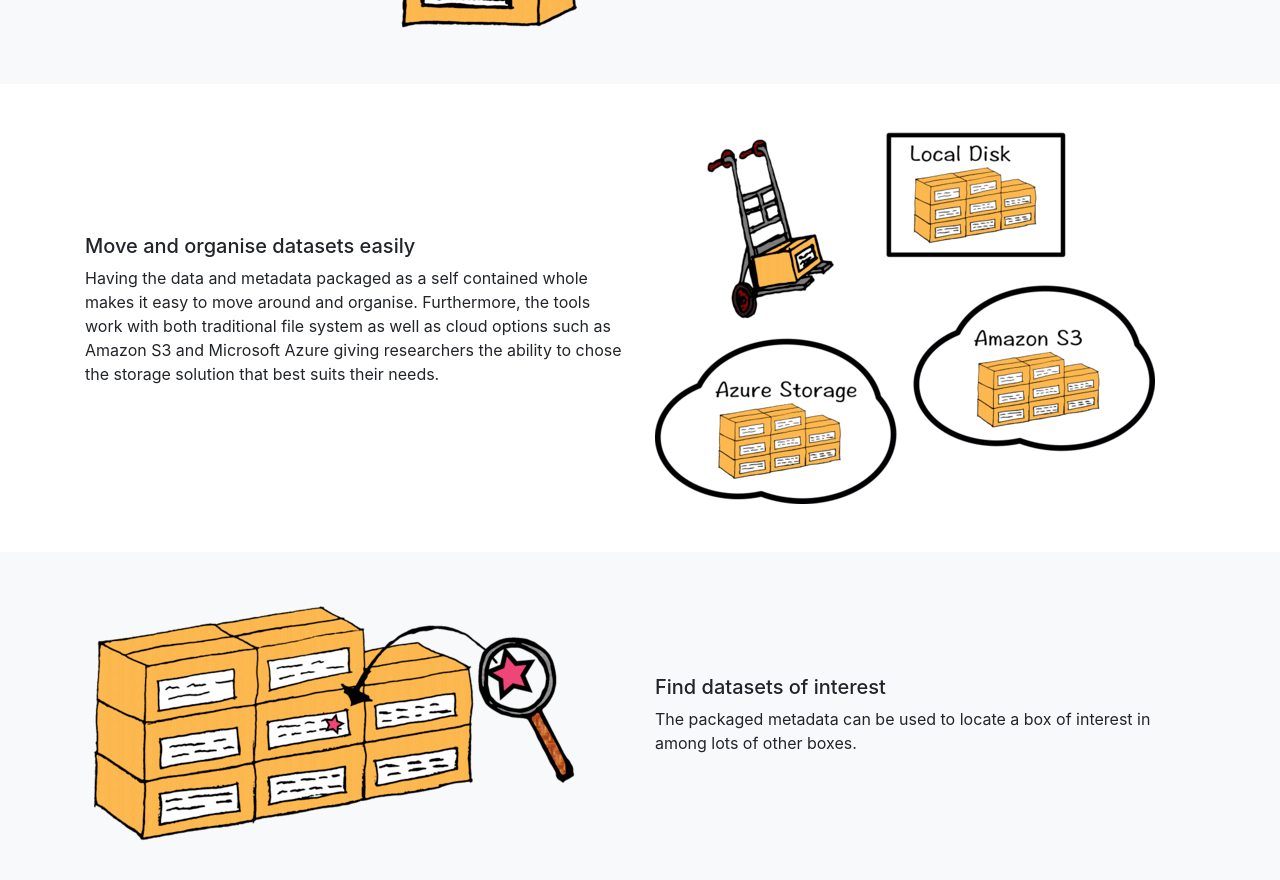
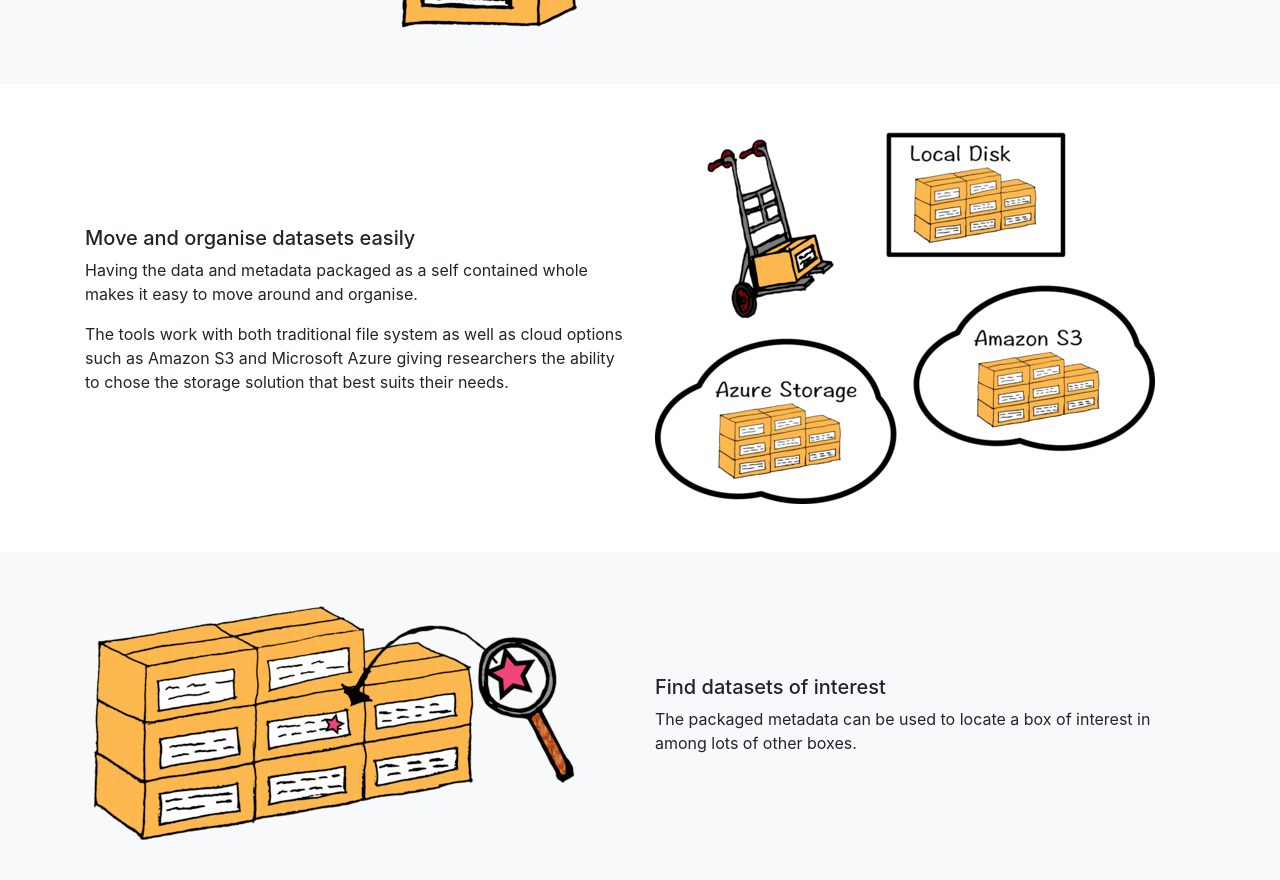
Before and after one commit to jic-dtool/jic-dtool.github.io, a Jekyll site: the page built from index.md, in a window 1280 px wide and 900 px high, scrolled down 1055 px. Shown: the top 880 px of the window. Built offline with Jekyll 4.4.1, drawn with Linux system fonts in a browser that asks for light colours; our own code applies the rules of GitHub Pages for plain Markdown files.

Commit message:
Split paragraph in two

```diff
--- a/index.md
+++ b/index.md
@@ -44,7 +44,11 @@
         <h5>Move and organise datasets easily</h5>
         <p class="">
           Having the data and metadata packaged as a self contained whole
-          makes it easy to move around and organise. Furthermore, the tools
+          makes it easy to move around and organise.
+	</p>
+
+        <p class="">
+	  The tools
           work with both traditional file system as well as cloud options
           such as Amazon S3 and Microsoft Azure giving researchers the
           ability to chose the storage solution that best suits their needs.
```
